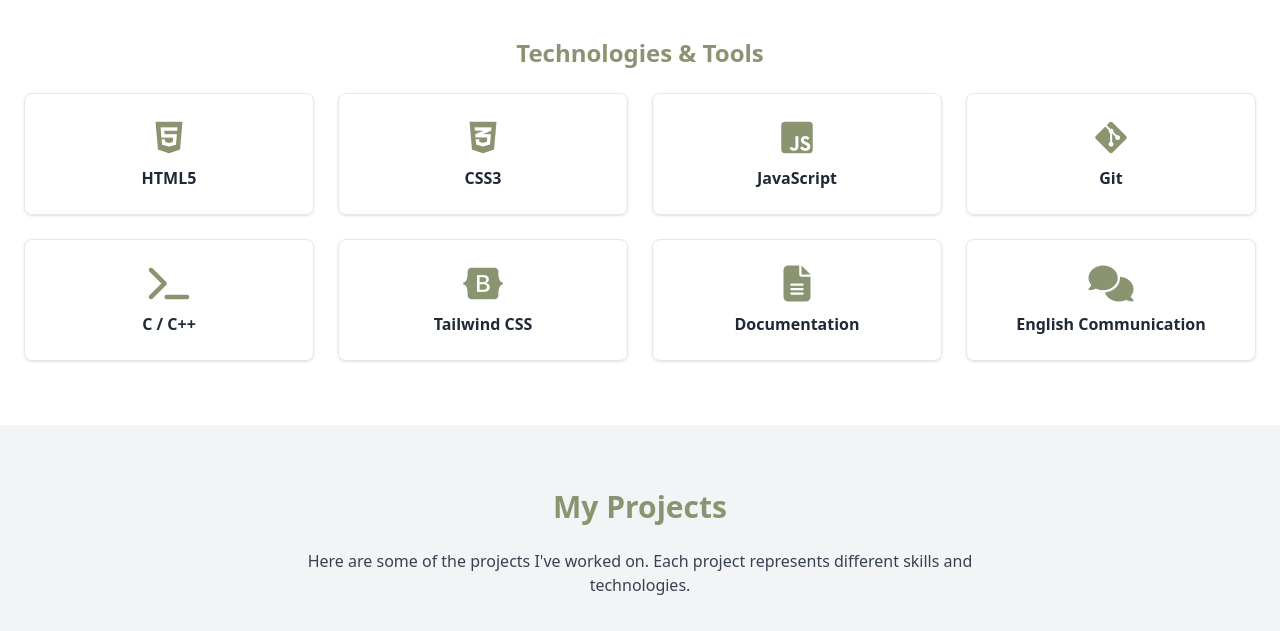
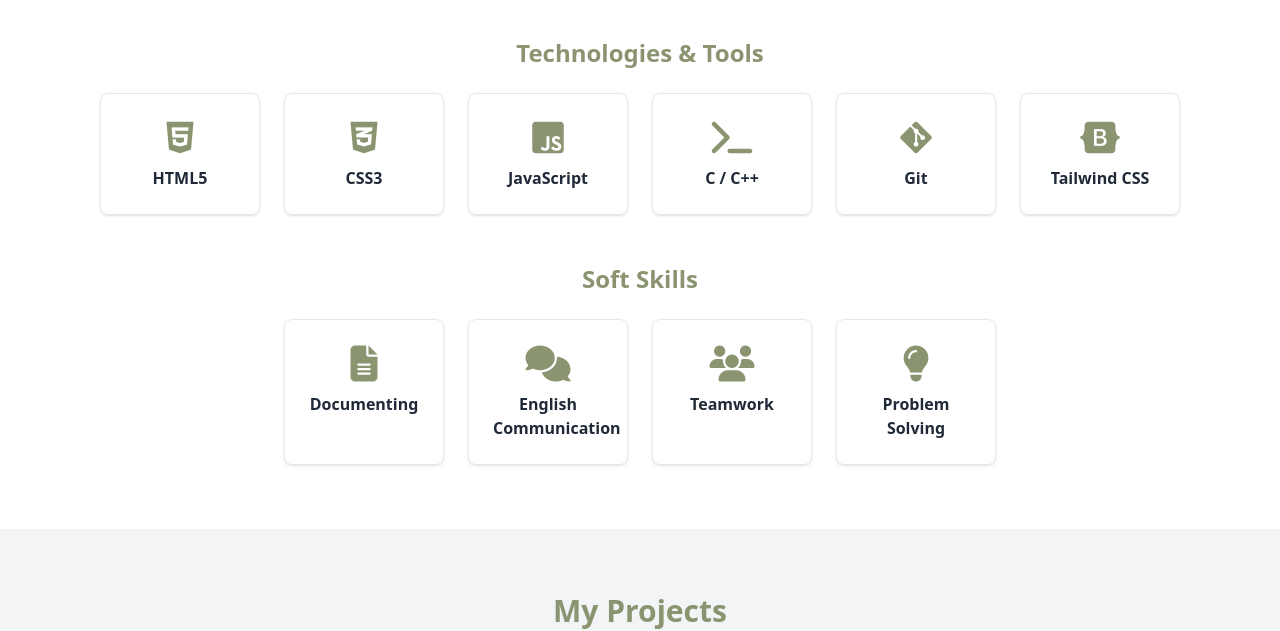
Before and after one commit to shamimkxo19/portfolio_shamim, a plain HTML site: page index.html in a window 1280 px wide. Shown: the part 2411-3042 px from the top of the page. Drawn offline with nearby package versions, Linux system fonts and the light colour scheme.

Commit message:
skills card section changed to flex

```diff
--- a/index.html
+++ b/index.html
@@ -264,68 +264,62 @@
     </div>
   </div> -->
 
-  <!-- Technologies / Tools -->
+
+<!-- Technologies & Tools Section -->
 <h3 class="text-2xl font-semibold mb-6 primary-text text-center">
   Technologies & Tools
 </h3>
-  <div class="grid grid-cols-2 md:grid-cols-4 gap-6">
-    <div
-      class="p-6 border rounded-lg shadow hover:shadow-lg text-center transition"
-      data-aos="flip-left"
-    >
+<div class="flex flex-wrap justify-center gap-6 mb-12">
+  <div class="w-40 p-6 border rounded-lg shadow hover:shadow-lg text-center transition" data-aos="flip-left">
     <i class="fa-brands fa-html5 text-4xl primary-text mb-2"></i>
     <h3 class="font-semibold">HTML5</h3>
   </div>
-    <div
-      class="p-6 border rounded-lg shadow hover:shadow-lg text-center transition"
-      data-aos="flip-left"
-    >
+  <div class="w-40 p-6 border rounded-lg shadow hover:shadow-lg text-center transition" data-aos="flip-left">
     <i class="fa-brands fa-css3-alt text-4xl primary-text mb-2"></i>
     <h3 class="font-semibold">CSS3</h3>
   </div>
-    <div
-      class="p-6 border rounded-lg shadow hover:shadow-lg text-center transition"
-      data-aos="flip-left"
-    >
+  <div class="w-40 p-6 border rounded-lg shadow hover:shadow-lg text-center transition" data-aos="flip-left">
     <i class="fa-brands fa-square-js text-4xl primary-text mb-2"></i>
     <h3 class="font-semibold">JavaScript</h3>
   </div>
-    <div
-      class="p-6 border rounded-lg shadow hover:shadow-lg text-center transition"
-      data-aos="flip-left"
-    >
+  <div class="w-40 p-6 border rounded-lg shadow hover:shadow-lg text-center transition" data-aos="flip-left">
+    <i class="fa-solid fa-terminal text-4xl primary-text mb-2"></i>
+    <h3 class="font-semibold">C / C++</h3>
+  </div>
+  <div class="w-40 p-6 border rounded-lg shadow hover:shadow-lg text-center transition" data-aos="flip-left">
     <i class="fa-brands fa-git-alt text-4xl primary-text mb-2"></i>
     <h3 class="font-semibold">Git</h3>
   </div>
-    <div
-      class="p-6 border rounded-lg shadow hover:shadow-lg text-center transition"
-      data-aos="flip-left"
-    >
-      <i class="fa-solid fa-terminal text-4xl primary-text mb-2"></i>
-      <h3 class="font-semibold">C / C++</h3>
-    </div>
-    <div
-      class="p-6 border rounded-lg shadow hover:shadow-lg text-center transition"
-      data-aos="flip-left"
-    >
+  <div class="w-40 p-6 border rounded-lg shadow hover:shadow-lg text-center transition" data-aos="flip-left">
     <i class="fa-brands fa-bootstrap text-4xl primary-text mb-2"></i>
     <h3 class="font-semibold">Tailwind CSS</h3>
   </div>
-    <div
-      class="p-6 border rounded-lg shadow hover:shadow-lg text-center transition"
-      data-aos="flip-left"
-    >
+</div>
+
+<!-- Soft Skills Section -->
+<h3 class="text-2xl font-semibold mb-6 primary-text text-center">
+  Soft Skills
+</h3>
+<div class="flex flex-wrap justify-center gap-6">
+  <div class="w-40 p-6 border rounded-lg shadow hover:shadow-lg text-center transition" data-aos="flip-left">
     <i class="fa-solid fa-file-lines text-4xl primary-text mb-2"></i>
-      <h3 class="font-semibold">Documentation</h3>
+    <h3 class="font-semibold">Documenting</h3>
   </div>
-    <div
-      class="p-6 border rounded-lg shadow hover:shadow-lg text-center transition"
-      data-aos="flip-left"
-    >
+  <div class="w-40 p-6 border rounded-lg shadow hover:shadow-lg text-center transition" data-aos="flip-left">
     <i class="fa-solid fa-comments text-4xl primary-text mb-2"></i>
     <h3 class="font-semibold">English Communication</h3>
   </div>
+  <div class="w-40 p-6 border rounded-lg shadow hover:shadow-lg text-center transition" data-aos="flip-left">
+    <i class="fa-solid fa-users text-4xl primary-text mb-2"></i>
+    <h3 class="font-semibold">Teamwork</h3>
   </div>
+  <div class="w-40 p-6 border rounded-lg shadow hover:shadow-lg text-center transition" data-aos="flip-left">
+    <i class="fa-solid fa-lightbulb text-4xl primary-text mb-2"></i>
+    <h3 class="font-semibold">Problem Solving</h3>
+  </div>
+</div>
+
+
 </section>
 
 
@@ -573,7 +567,7 @@
                   </a>
                   <!-- GitHub -->
                   <a
-                    href="https://github.com"
+                    href="https://github.com/shamimkxo19"
                     target="_blank"
                     class="bg-gray-900 text-white w-12 h-12 flex items-center justify-center rounded-full shadow-lg hover:scale-110 transition"
                   >
```
Lines whose indentation alone changed are shown as unchanged.
